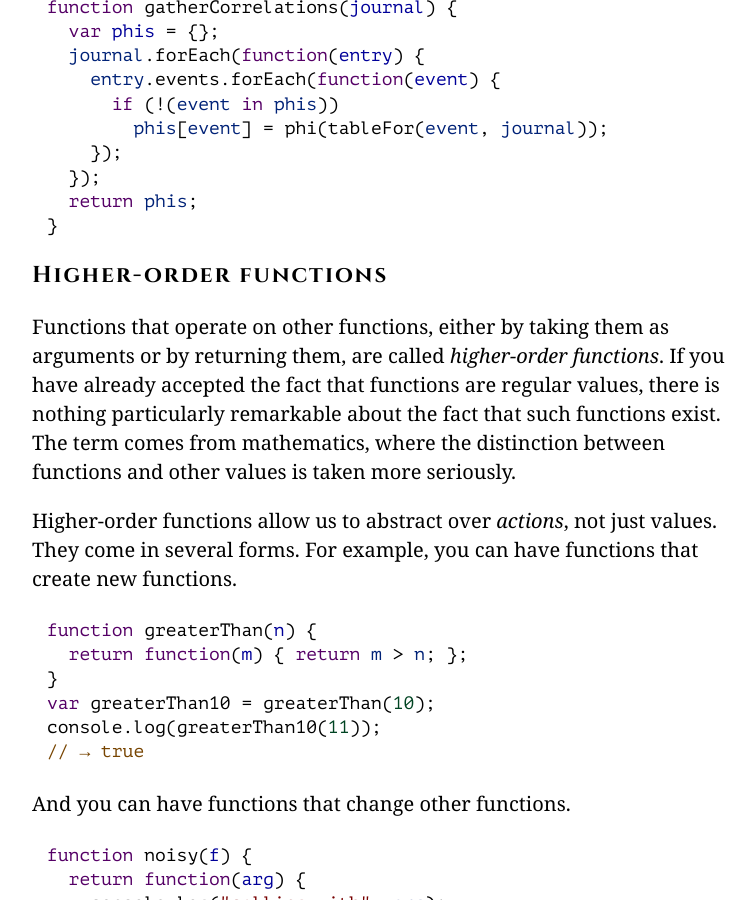
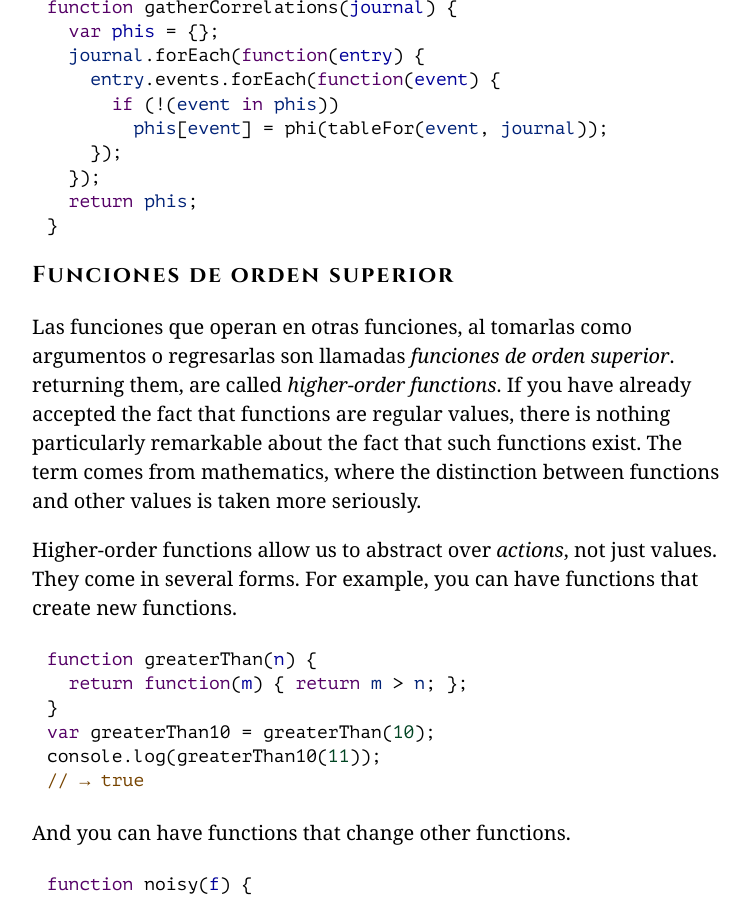
Before and after one commit to hectorip/Eloquent-JavaScript-ES-online, a Jekyll site: the page chapters/05_higher_order.html, which Jekyll copies as it is, in a window 1280 px wide and 900 px high, scrolled down 4766 px. Shown: the whole window, without its empty margins (258-1012 px from the left). Built offline with Jekyll 4.4.1, drawn with Linux system fonts in a browser that asks for light colours; nearby versions of some CDN libraries; library files that are not in the unit come from our copies.

Commit message:
Funciones de orden superior

```diff
--- a/chapters/05_higher_order.html
+++ b/chapters/05_higher_order.html
@@ -198,9 +198,10 @@ y limpio.</p>
   });
   <span class="cm-keyword">return</span> <span class="cm-variable-2">phis</span>;
 }</pre>
-<h2><a class=h_ident id="h_xxCc98lOBK" href="#h_xxCc98lOBK"></a>Higher-order functions</h2>
-<p><a class=p_ident id="p_cao2fH68Tj" href="#p_cao2fH68Tj"></a>Functions that
-operate on other functions, either by taking them as arguments or by
+<h2><a class=h_ident id="h_sBm/RoOmVE" href="#h_sBm/RoOmVE"></a>Funciones de orden superior</h2>
+<p><a class=p_ident id="p_qZeHEr+Yhg" href="#p_qZeHEr+Yhg"></a>Las funciones que operan
+en otras funciones, al tomarlas como argumentos o regresarlas son llamadas
+<em>funciones de orden superior</em>.
 returning them, are called <em>higher-order functions</em>. If you have
 already accepted the fact that functions are regular values, there is
 nothing particularly remarkable about the fact that such functions
```
Also changed, not shown: 1 other file.
